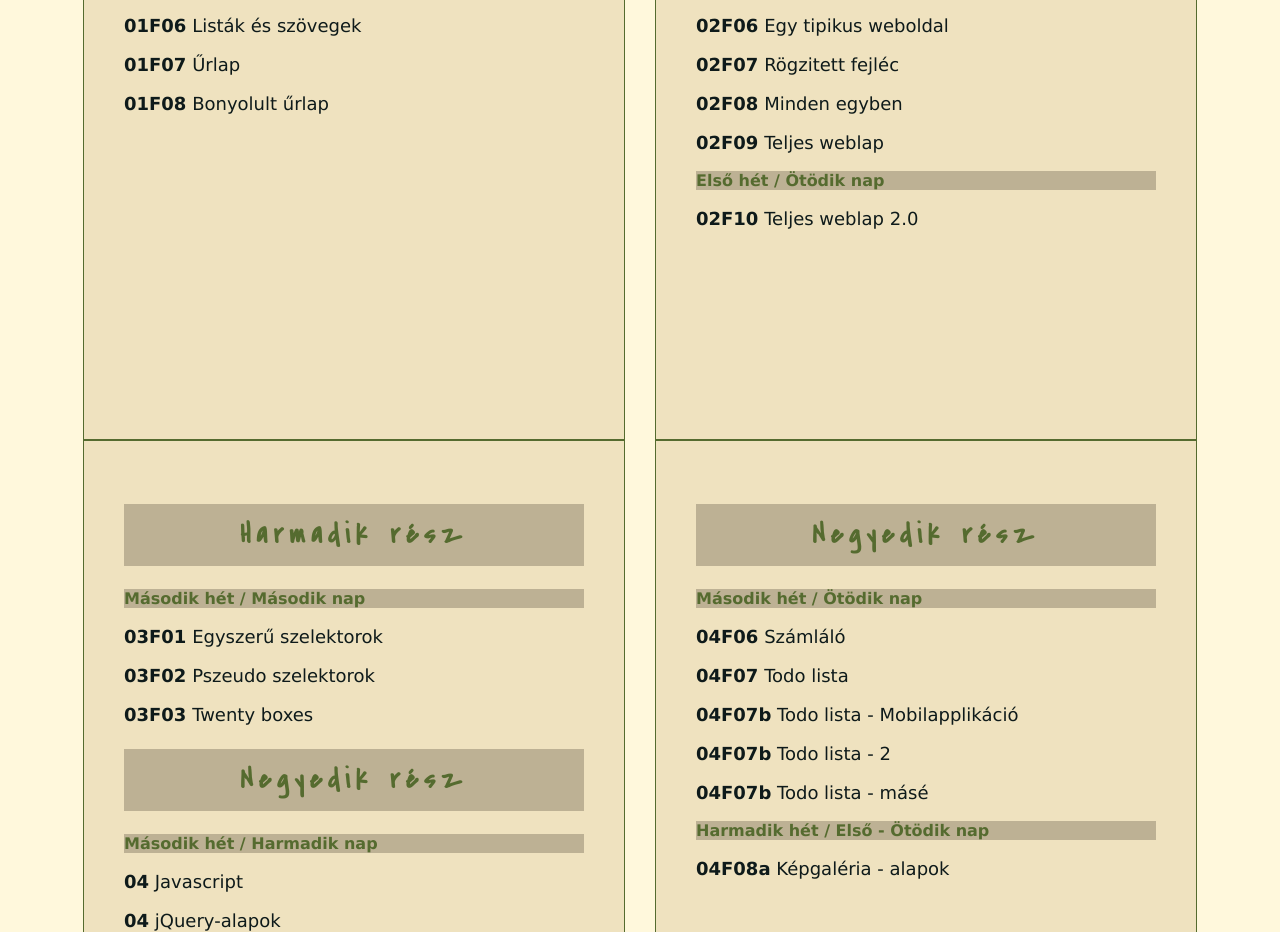
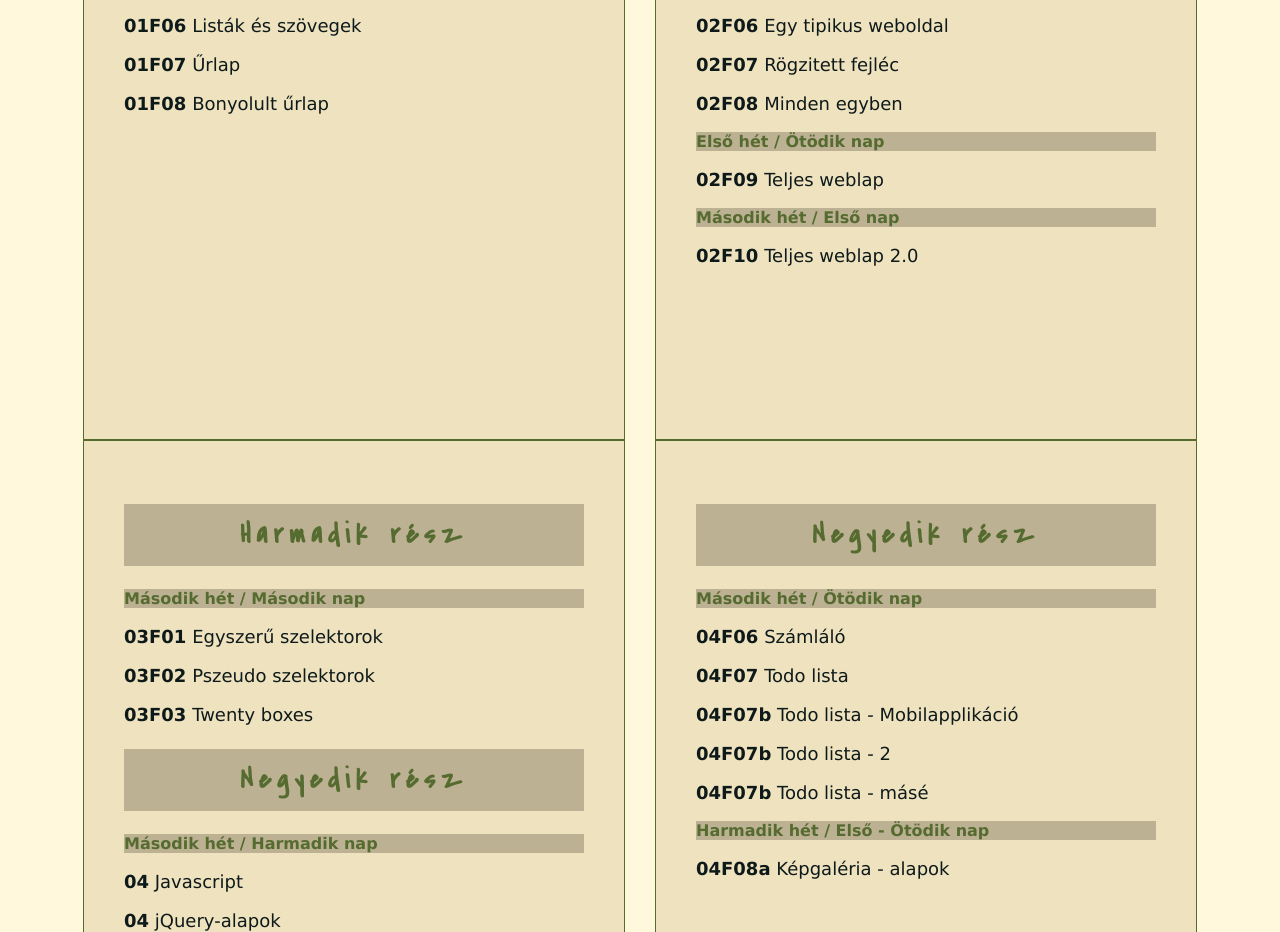
Before and after one commit to kemago/kemago.github.io, a plain HTML site: page index.html in a window 1280 px wide. Shown: the part 784-1716 px from the top of the page. Drawn offline with Linux system fonts and the light colour scheme; a web font is replaced by a local one.

Commit message:
Pontosítás
Pontosítás

```diff
--- a/index.html
+++ b/index.html
@@ -46,8 +46,9 @@
             <p> <a href="02f06_egy_tipikus_weboldal/dist"><strong>02F06</strong> Egy tipikus weboldal</a> </p>
             <p> <a href="02f07_rogzitett_fejlec/dist"><strong>02F07</strong> Rögzitett fejléc</a> </p>
             <p> <a href="02f08_minden_egyben/dist"><strong>02F08</strong> Minden egyben</a> </p>
+            <h3>Első hét / Ötödik nap</h3>
             <p> <a href="02f09_teljes_weblap/dist"><strong>02F09</strong> Teljes weblap</a> </p>
-            <h3>Első hét / Ötödik nap</h3>
+            <h3>Második hét / Első nap</h3>
             <p> <a href="02f10_teljes_weblap_2-0/dist"><strong>02F10</strong> Teljes weblap 2.0</a> </p>
         </div>
 
```
